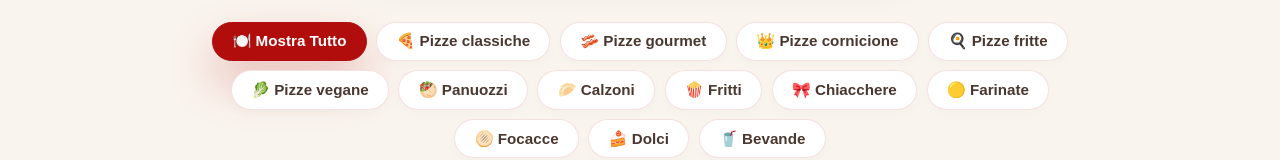
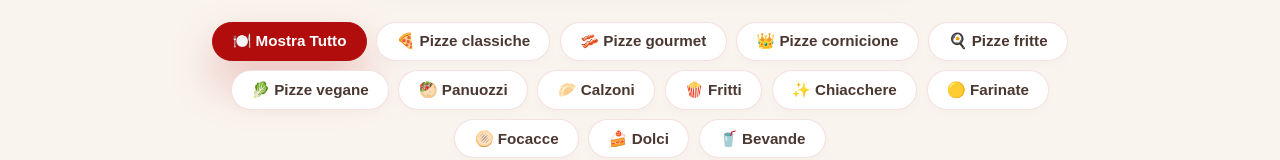
Before and after one commit to FoxWard92/PizzeriaCornuto, a SvelteKit app: page /menu in a window 1280 px wide. Shown: the part 437-597 px from the top of the page. Built offline with nearby package versions, Linux system fonts and the light colour scheme.

Commit message:
Update +page.svelte

```diff
--- a/src/routes/menu/+page.svelte
+++ b/src/routes/menu/+page.svelte
@@ -30,7 +30,7 @@
     'panuozzi':         '🥙',
     'calzoni':          '🥟',
     'fritti':           '🍿',
-    'chiacchere':       '🎀',
+    'chiacchere':       '✨',
     'farinate':         '🟡',
     'focacce':          '🫓',
     'dolci':            '🍰',
```
